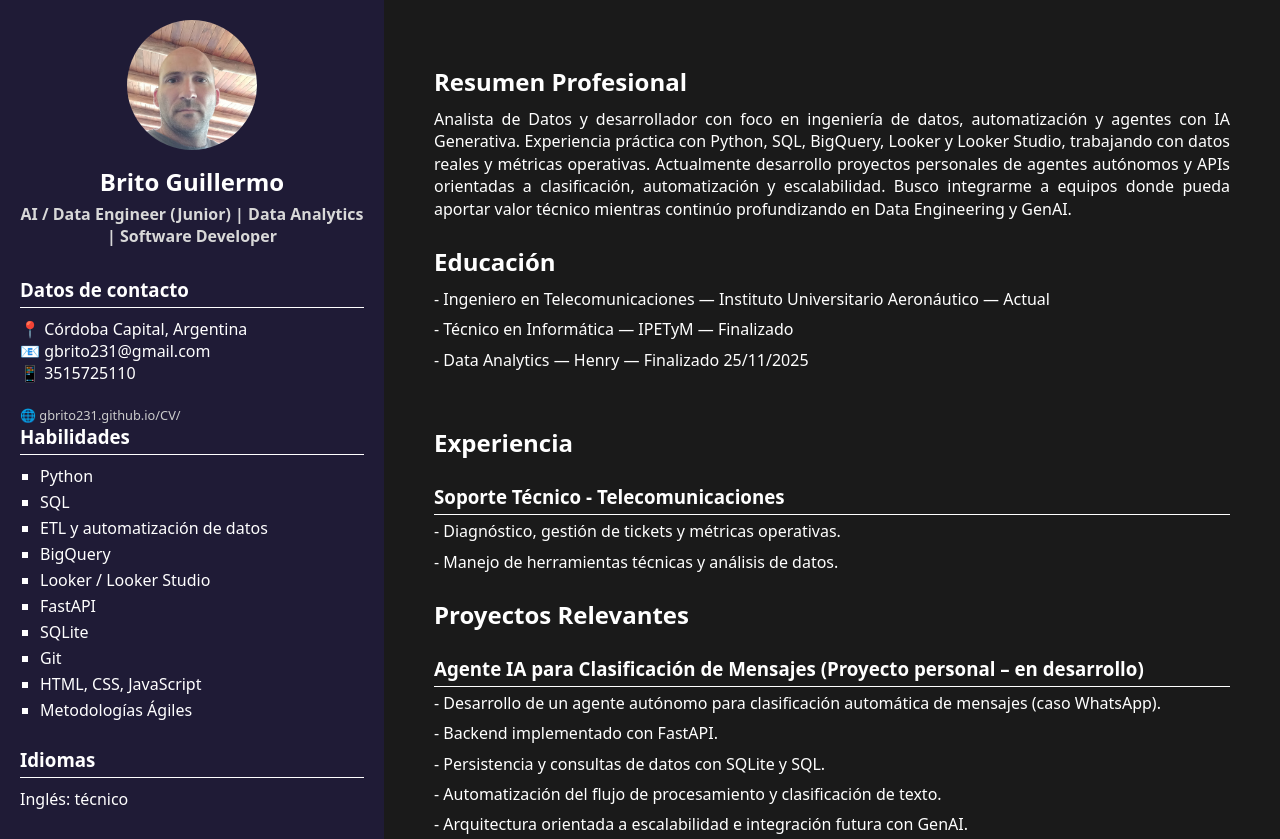
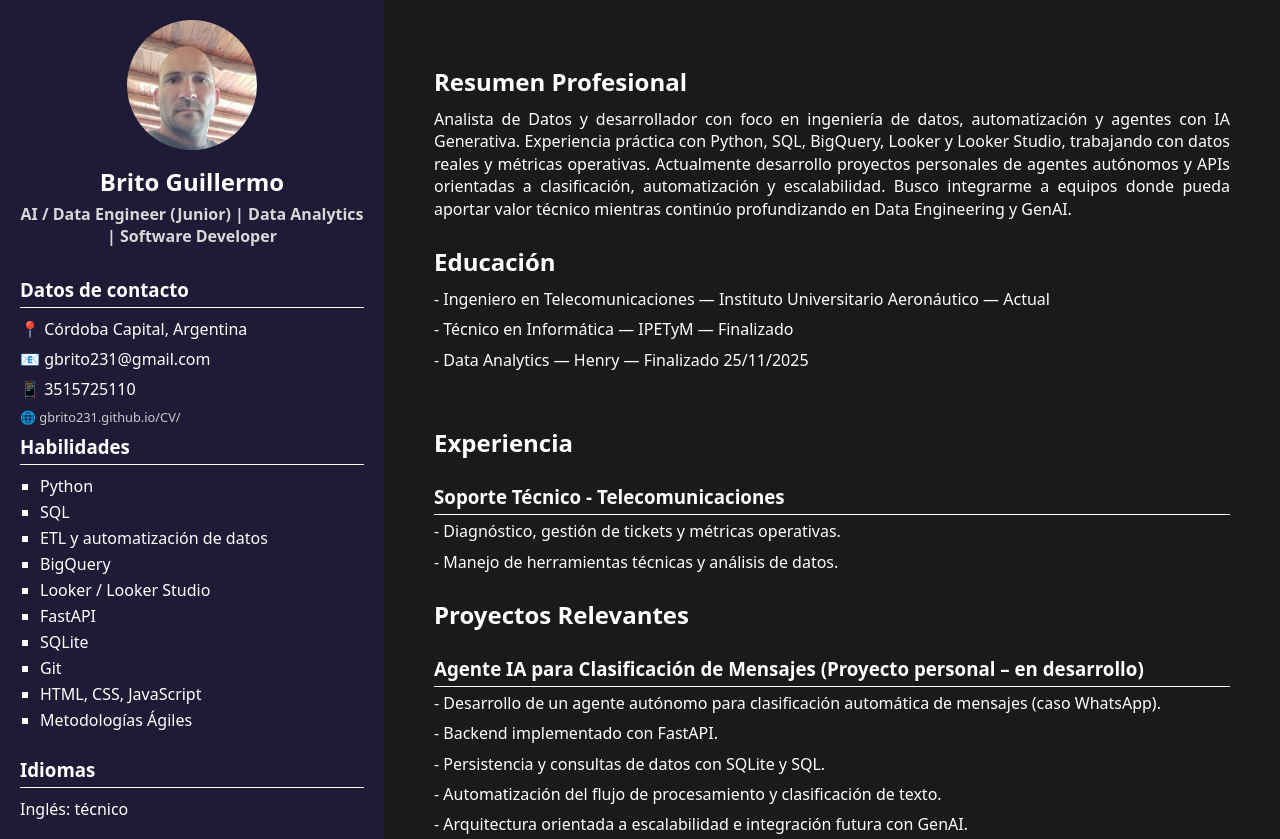
Before and after one commit to gbrito231/CV, a plain HTML site: page index.html in a window 1280 px wide. Shown: the top 839 px of the page. Drawn offline with Linux system fonts and the light colour scheme.

Commit message:
Arreglo espacios

```diff
--- a/index.html
+++ b/index.html
@@ -64,7 +64,7 @@
             <h3>Datos de contacto</h3>
             <p>📍 Córdoba Capital, Argentina</p>
             <p>📧 gbrito231@gmail.com</p>
-            <p>📱 3515725110</p><br>
+            <p>📱 3515725110</p>
 
             <p class="cv-link"> 🌐 gbrito231.github.io/CV/ </p>
 
--- a/styles.css
+++ b/styles.css
@@ -79,4 +79,8 @@
             font-size: 0.8rem;
             color: #ccc;
             word-break: break-all;
-}
+        }
+
+        p {
+          margin-bottom: 8px;
+        }
```
